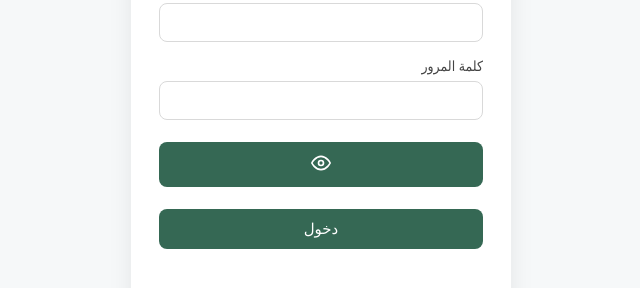
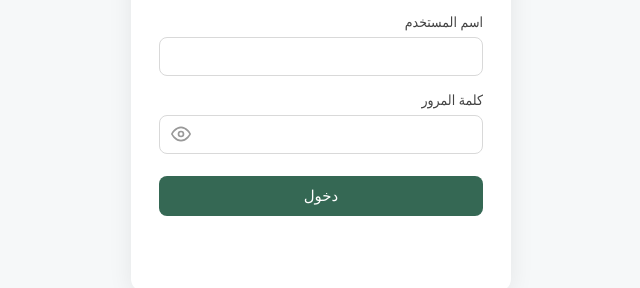
Before and after one commit to kumototoro-ux/MIRQAT-EDUCATIONAL-PLATFORM-employees, a website: page public/index.html in a window 1280 px wide. Shown: the part 310-598 px from the top of the page, without its empty margins (319-959 px from the left). Drawn offline with Linux system fonts and the light colour scheme.

Commit message:
Update styles.css

```diff
--- a/public/styles.css
+++ b/public/styles.css
@@ -59,6 +59,33 @@ input {
   font-size: 15px;
 }
 
+.password-field {
+  position: relative;
+}
+
+.password-field input {
+  padding-left: 40px;
+}
+
+.toggle-password {
+  position: absolute;
+  left: 8px;
+  top: 50%;
+  transform: translateY(-50%);
+  background: none;
+  border: none;
+  width: auto;
+  margin: 0;
+  padding: 4px;
+  color: #999;
+  cursor: pointer;
+  display: flex;
+  align-items: center;
+  justify-content: center;
+}
+
+.toggle-password:hover { background: none; color: var(--primary); }
+
 input:focus {
   outline: none;
   border-color: var(--primary);
```
